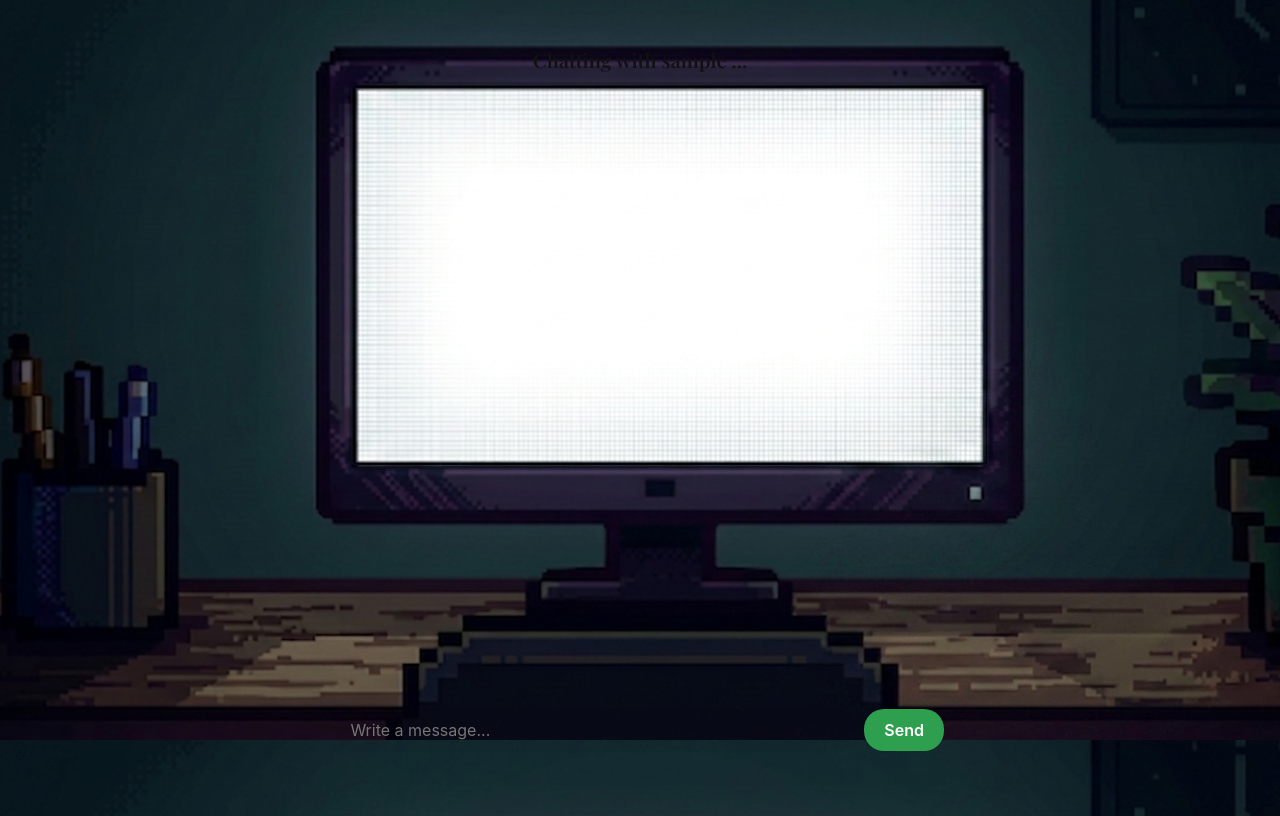
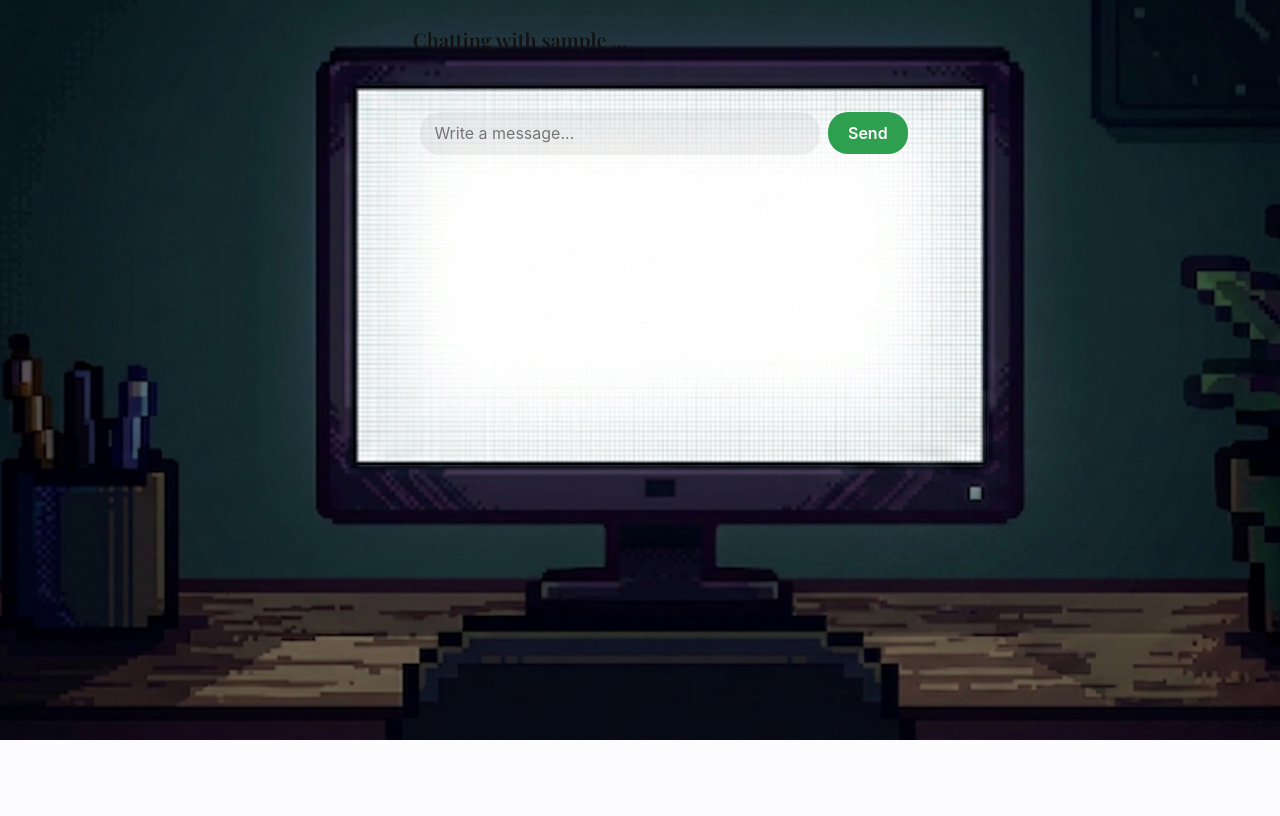
Before and after one commit to Marcelino123456789/Studia, a Flask app: template templates/chat.html in a window 1280 px wide. Shown: the part 60-876 px from the top of the page. After the commit the page ends 800 px from the top, so only its background shows below. Run offline with Flask 3, Linux system fonts and the light colour scheme; the template is opened without the code that fills it: most values are stand-ins (such as "Sample title", 1, 10 or a date in 2020); parts of the project's set-up code (start-up, migrations or seed data) failed here and were passed over; some libraries are stand-ins or nearby versions; some web fonts are replaced.

Commit message:
Update styles.css

```diff
--- a/static/styles.css
+++ b/static/styles.css
@@ -711,88 +711,87 @@ body.tasks-bg {
 }
 
 /* ==========================================================================
-   3. CHAT PAGE
+   3. CHAT PAGE  (body.chat-bg, template wraps content in .chat-page)
    ========================================================================== */
 
 .chat-bg .chat-page {
   display: flex;
   flex-direction: column;
-  width: 100%;
+  align-items: stretch;
   max-width: 640px;
-  height: calc(100vh - 80px);
   margin: 0 auto;
-  padding: 0 1rem;
-  box-sizing: border-box;
 }
+
 /* "Chatting with X" heading */
 .chat-bg .chat-header h5 {
   font-family: var(--chat-title-font);
   color: var(--chat-black);
   font-weight: 600;
-  margin: 0 0 0.75rem 0;
+  margin-bottom: 1rem;
+  transform: translate(-120px,-20px);
 }
-/* Messages area — ONLY this area scrolls */
+
+/* Messages area — ONLY this scrolls, fixed max height */
 .chat-bg .messages-container {
-  flex: 1;
-  min-height: 0;
+  max-height: 35vh;
   overflow-y: auto;
   display: flex;
   flex-direction: column;
   gap: 0.5rem;
-  padding: 1rem 0.25rem;
+  padding: 1rem;
   background-color: transparent;
   border-radius: 4px;
-  margin: 0;
+  margin-bottom: 0.75rem;
+  transform: translate(37px,-30px);
 }
-/* Each message row */
+
 .chat-bg .message-row {
   display: flex;
   width: 100%;
-  flex-shrink: 0;
 }
+
 .chat-bg .message-row.sent {
   justify-content: flex-end;
 }
+
 .chat-bg .message-row.received {
   justify-content: flex-start;
 }
-/* Message bubble */
+
 .chat-bg .message {
   max-width: 75%;
   padding: 0.45rem 0.8rem;
   border-radius: 16px;
   text-align: left;
   word-wrap: break-word;
-  overflow-wrap: break-word;
 }
-/* Sent by me — BLUE, RIGHT */
+
+/* Sent by me: right side, black */
 .chat-bg .sent-message {
   background-color: var(--chat-blue);
   color: #ffffff;
   border-bottom-right-radius: 4px;
 }
-/* Received — BLACK, LEFT */
+
+/* Received: left side, blue */
 .chat-bg .received-message {
   background-color: var(--chat-black);
   color: #ffffff;
   border-bottom-left-radius: 4px;
 }
-/* Send-message form — ALWAYS stays at the bottom */
+
+/* Send-message form — stays put, does not scroll with messages */
 .chat-bg .send-message-form {
   display: flex;
   align-items: center;
   gap: 0.5rem;
-  width: 100%;
   flex-shrink: 0;
-  padding: 0.75rem 0 1rem 0;
-  margin: 0;
-  background-color: transparent;
+  transform: translate(100px,-20px);
 }
-/* "Write a message..." input */
+
+/* "Write a message..." input — clean, minimal, slightly transparent */
 .chat-bg textarea[name="content"] {
   flex: 1;
-  width: auto;
-  min-width: 0;
   border: none;
   outline: none;
   box-shadow: none;
@@ -800,12 +799,15 @@ body.tasks-bg {
   padding: 0.6rem 0.9rem;
   border-radius: 20px;
   color: var(--chat-black);
+
   resize: none;
   min-height: 42px;
   max-height: 120px;
   overflow-y: auto;
-  box-sizing: border-box;
+  flex: none;
+  width: 400px;
 }
+
 .chat-bg textarea[name="content"]:hover,
 .chat-bg textarea[name="content"]:focus,
 .chat-bg textarea[name="content"]:focus-visible {
@@ -814,6 +816,7 @@ body.tasks-bg {
   box-shadow: none;
   background-color: rgba(0, 0, 0, 0.08);
 }
+
 /* Send button */
 .chat-bg button[value="send"] {
   background-color: var(--chat-green);
@@ -826,6 +829,7 @@ body.tasks-bg {
   transition: background-color 0.15s ease;
   flex-shrink: 0;
 }
+
 .chat-bg button[value="send"]:hover {
   background-color: #257f41;
 }
```
